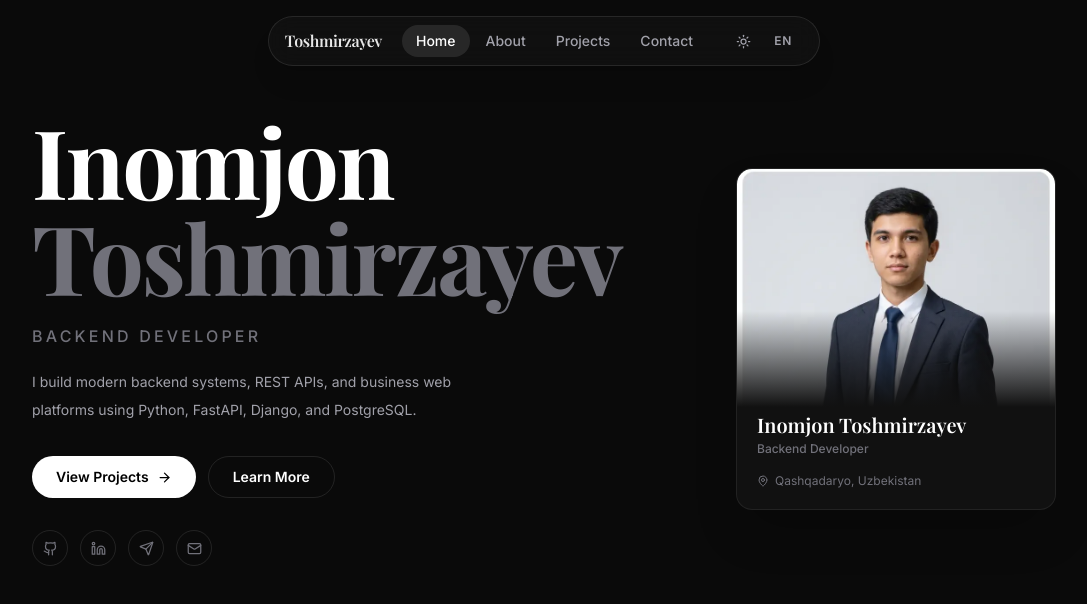
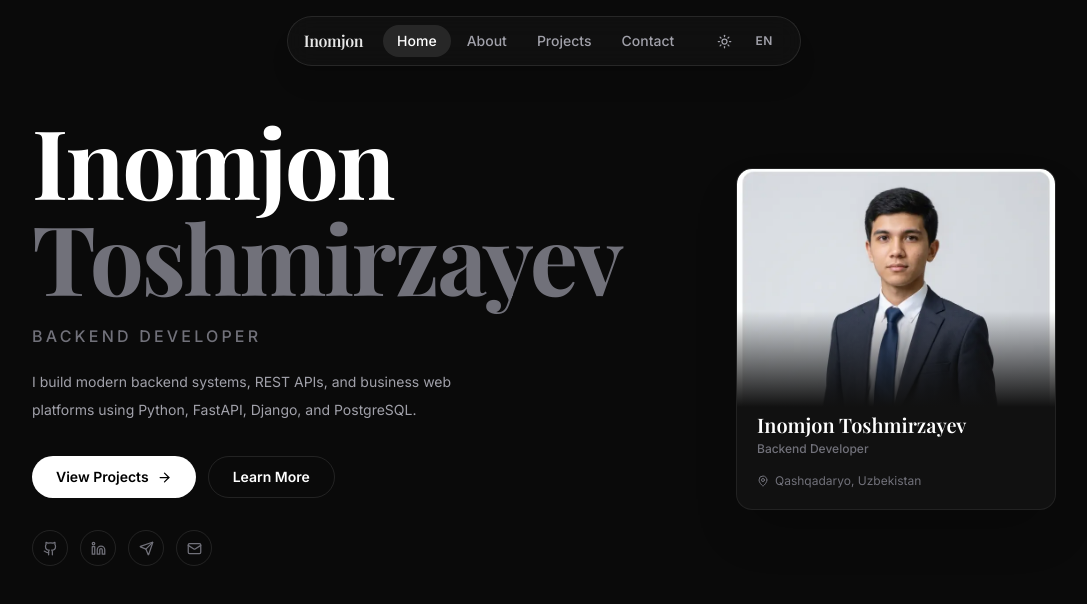
Before and after one commit to Toshmirzayev-Inomjon/inomjon-folio, a Next.js app: page / in a window 1280 px wide. Shown: the top 604 px of the page, without its empty margins (96-1183 px from the left). Built offline with nearby package versions, Linux system fonts and the light colour scheme.

Commit message:
update navbar brand label

```diff
--- a/src/components/Navbar.tsx
+++ b/src/components/Navbar.tsx
@@ -34,7 +34,7 @@ export function Navbar() {
           href="/"
           className="mr-4 whitespace-nowrap font-serif text-base font-semibold tracking-tight text-zinc-900 dark:text-white/90"
         >
-          Toshmirzayev
+          Inomjon
         </Link>
 
         {/* Nav links */}
```
